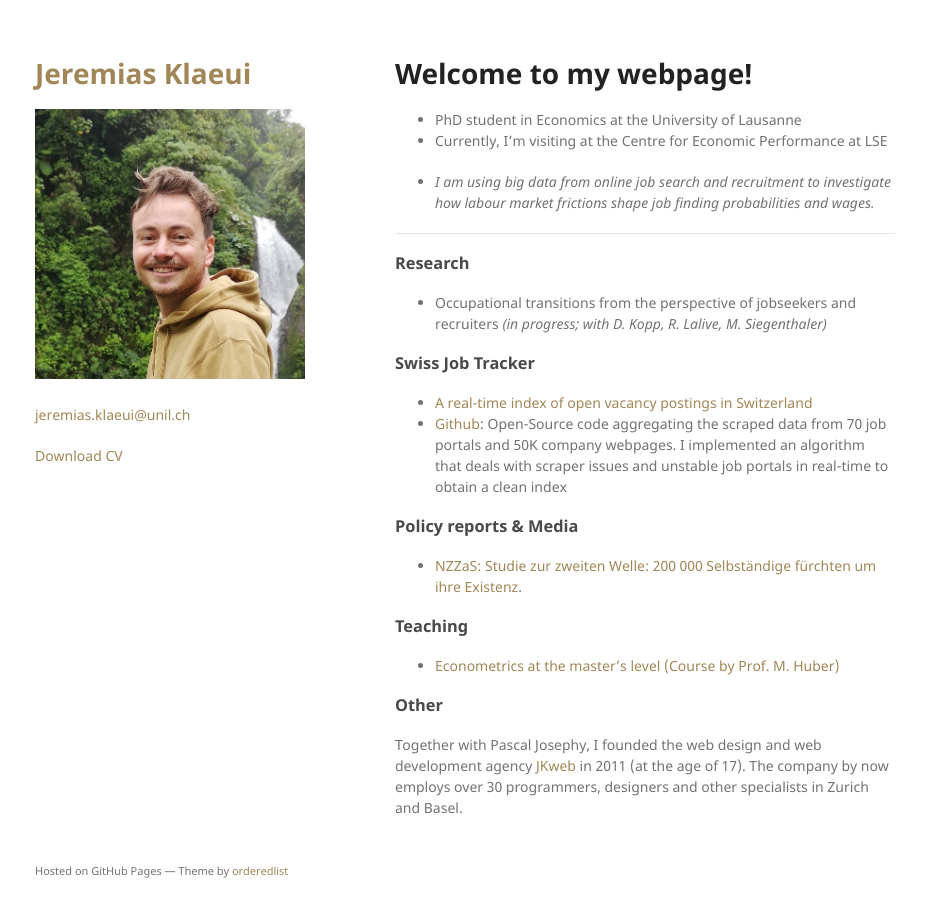
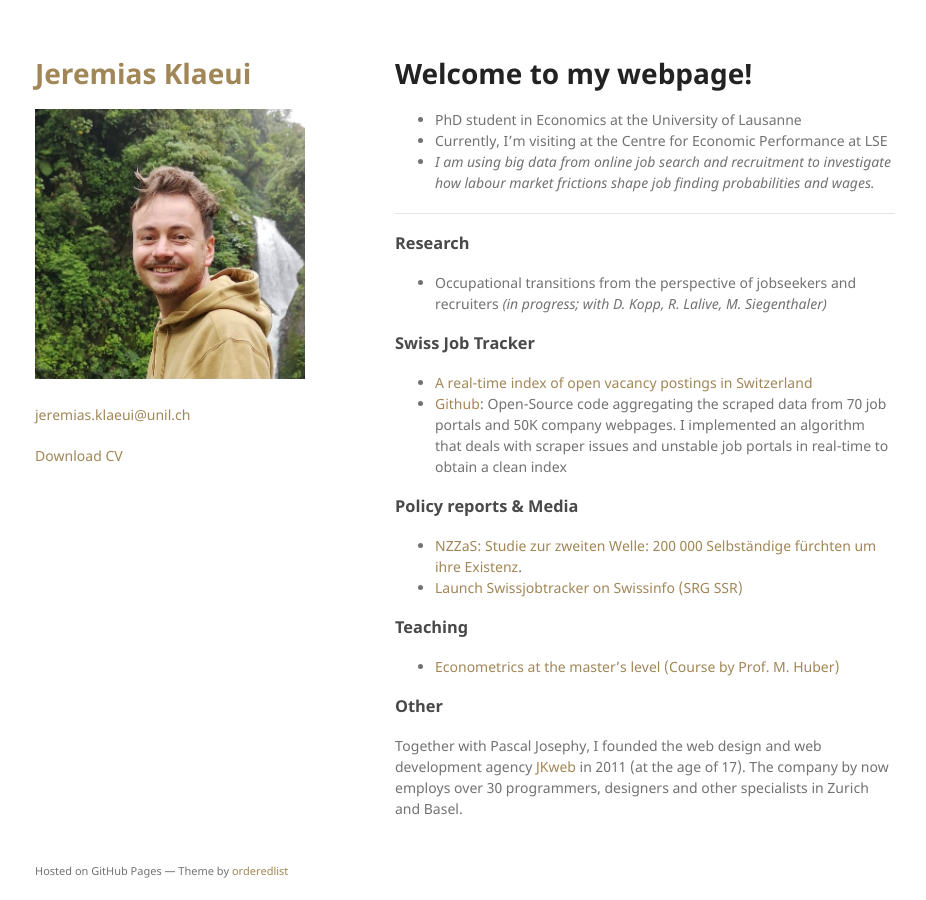
Before and after one commit to jklaeui/jklaeui.github.io, a Jekyll site: the page built from index.md, in a window 1280 px wide. Shown: the whole page, without its empty margins (175-1101 px from the left). Built offline with Jekyll 4.4.1, drawn with Linux system fonts in a browser that asks for light colours; our own code applies the rules of GitHub Pages for plain Markdown files; the repository's description, which GitHub fills in, is left out.

Commit message:
Other text changes

```diff
--- a/index.md
+++ b/index.md
@@ -2,8 +2,6 @@
 
 - PhD student in Economics at the University of Lausanne
 - Currently, I'm visiting at the Centre for Economic Performance at LSE
-
-
 - *I am using big data from online job search and recruitment to investigate how labour market frictions shape job finding probabilities and wages.*
 
 ***
@@ -21,7 +19,7 @@
 ### Policy reports & Media
 
 - [NZZaS: Studie zur zweiten Welle: 200 000 Selbständige fürchten um ihre Existenz](https://nzzas.nzz.ch/wirtschaft/zweite-welle-viele-selbstaendige-fuerchten-um-ihre-existenz-ld.1589295).
-
+- [Launch Swissjobtracker on Swissinfo (SRG SSR)](https://www.swissinfo.ch/fre/toute-l-actu-en-bref/repli-du-nombre-d-offres-d-emplois-en-d%C3%A9cembre--%C3%A9tude-/48136458)
 
 ### Teaching
 
```
